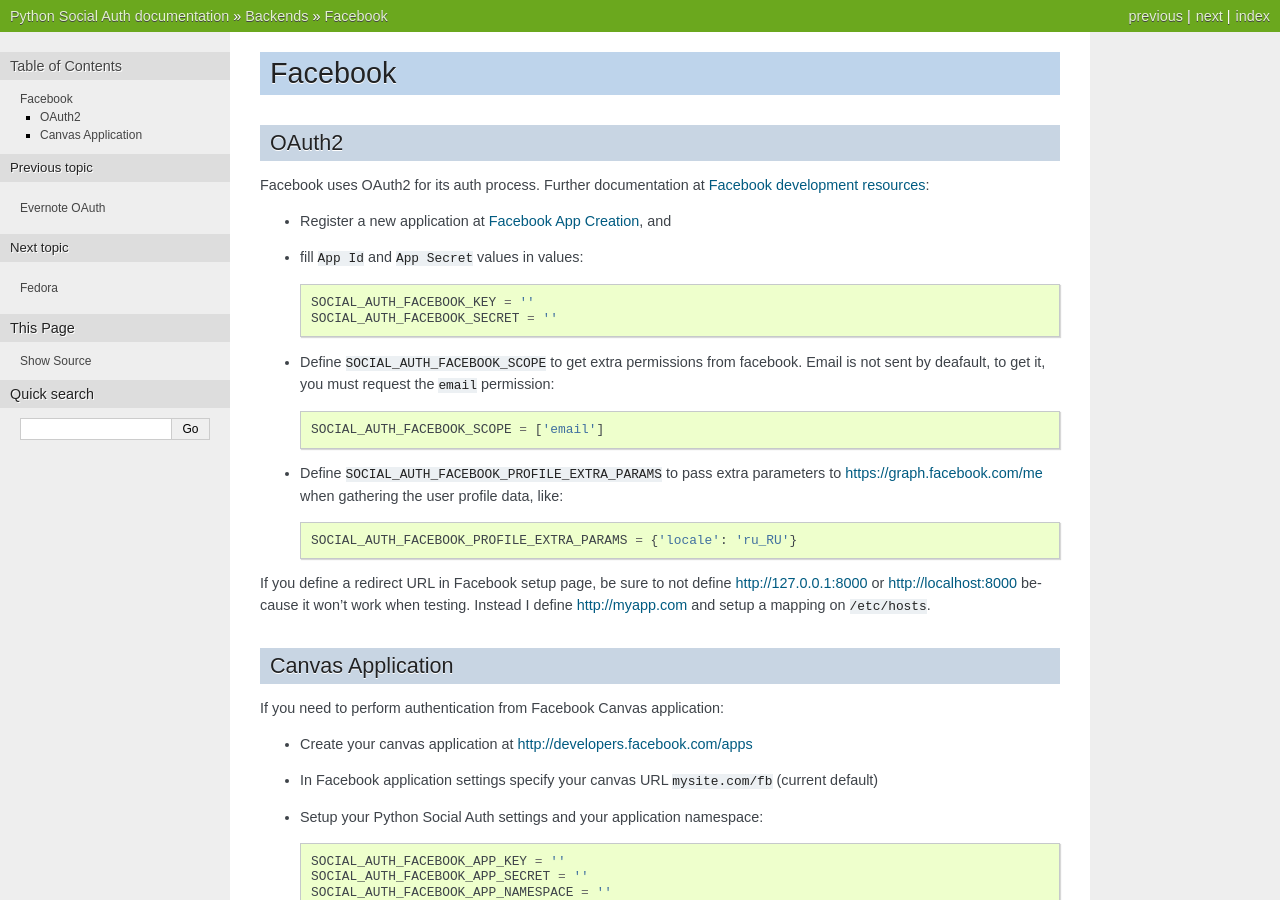
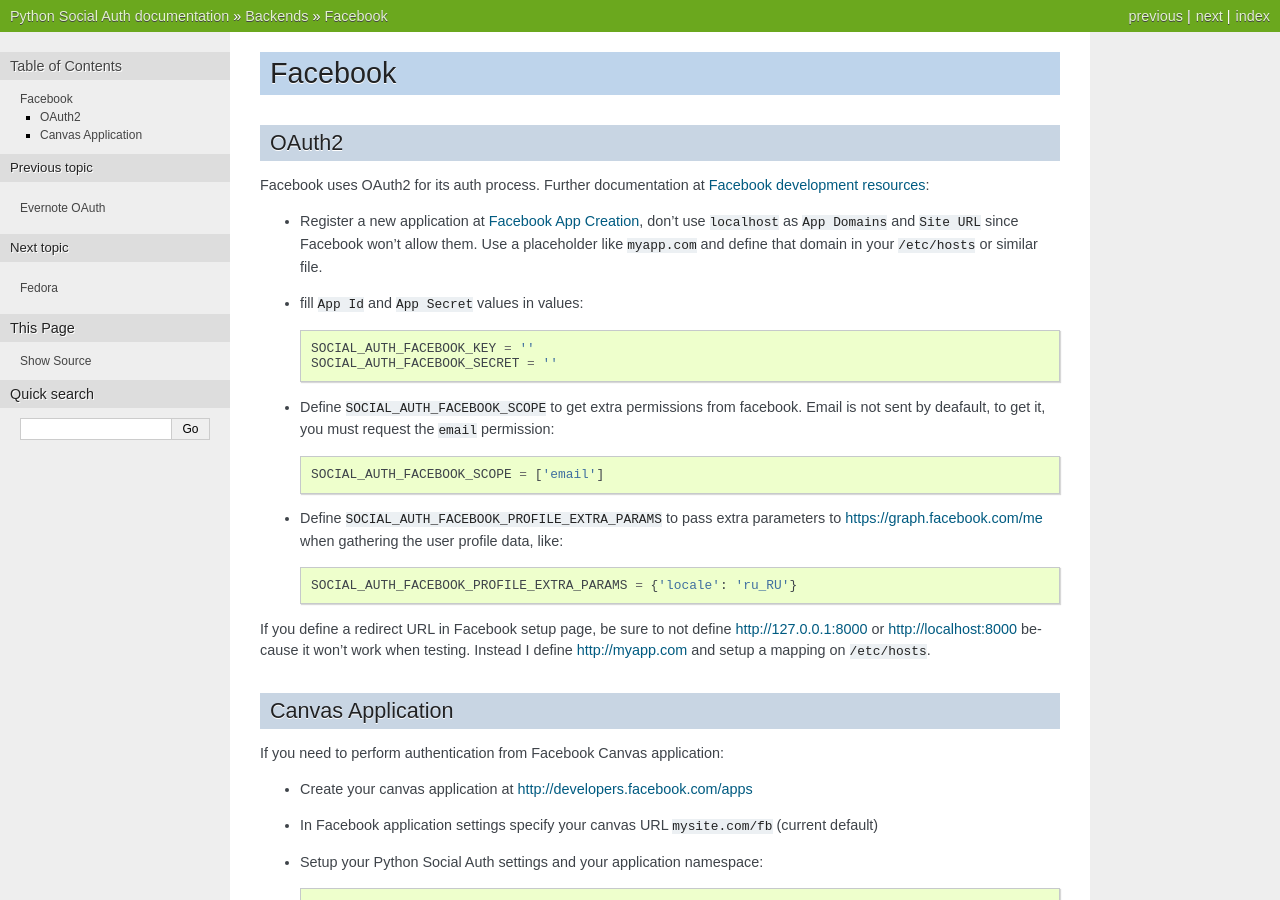
Before and after one commit to omab/python-social-auth, a Sphinx documentation site: the page built from docs/backends/facebook.rst, in a window 1280 px wide and 900 px high. Built offline with Sphinx 7.4.7, drawn with Linux system fonts in a browser that asks for light colours.

Commit message:
Mention localhost limitation on facebook. Closes #207

```diff
--- a/docs/backends/facebook.rst
+++ b/docs/backends/facebook.rst
@@ -7,7 +7,10 @@ OAuth2
 Facebook uses OAuth2 for its auth process. Further documentation at `Facebook
 development resources`_:
 
-- Register a new application at `Facebook App Creation`_, and
+- Register a new application at `Facebook App Creation`_, don't use
+  ``localhost`` as ``App Domains`` and ``Site URL`` since Facebook won't allow
+  them. Use a placeholder like ``myapp.com`` and define that domain in your
+  ``/etc/hosts`` or similar file.
 
 - fill ``App Id`` and ``App Secret`` values in values::
 
```
